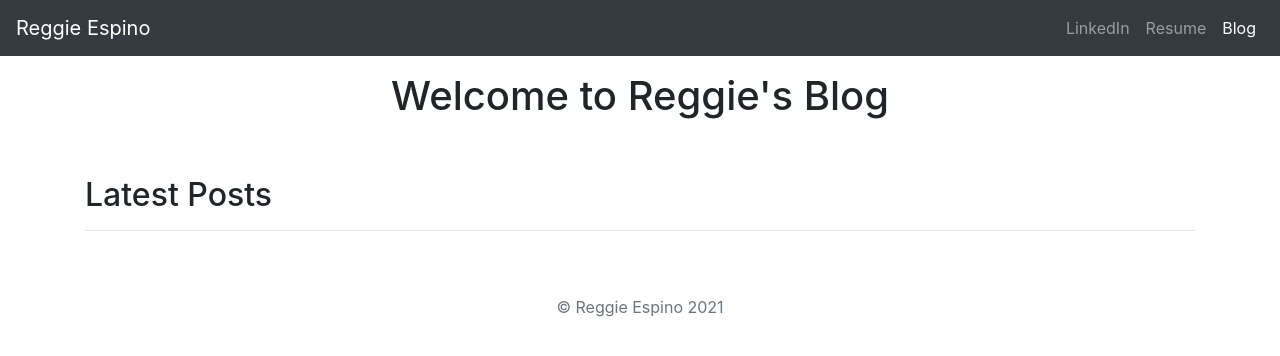
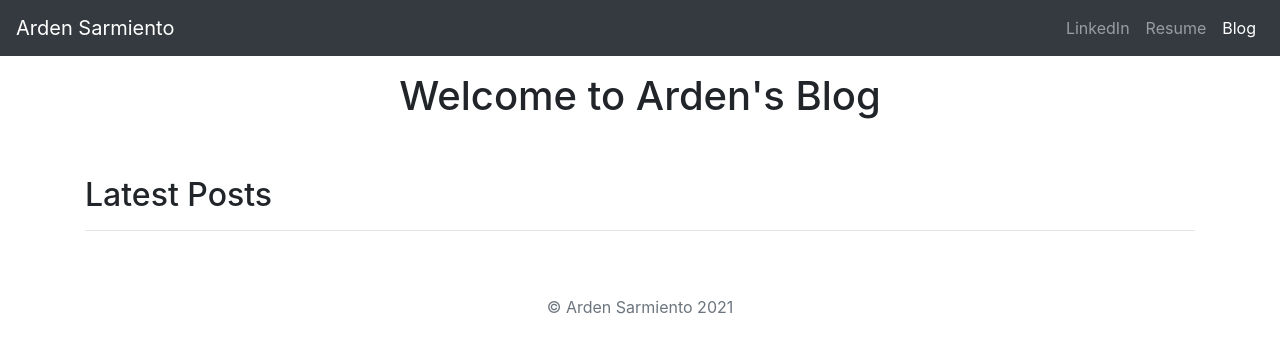
Before and after one commit to ajbsarmi/portfolio_project, a Django app: page /blog/ in a window 1280 px wide. Shown: the top 356 px of the page. Run offline with Django 3.2, Linux system fonts and the light colour scheme; data that the repository does not hold is empty; some libraries are stand-ins or nearby versions.

Commit message:
modified html files

```diff
--- a/blog/templates/blog/allblogs.html
+++ b/blog/templates/blog/allblogs.html
@@ -7,7 +7,7 @@
     <meta name="description" content="">
     <meta name="author" content="Mark Otto, Jacob Thornton, and Bootstrap contributors">
     <meta name="generator" content="Hugo 0.83.1">
-    <title>Reggie's Blog</title>
+    <title>Arden Sarmiento</title>
 
 
     <!-- Bootstrap core CSS -->
@@ -40,14 +40,14 @@
 
 <header>
     <nav class="navbar navbar-expand-lg navbar-dark bg-dark">
-        <a class="navbar-brand" href="{% url 'home' %}">Reggie Espino</a>
+        <a class="navbar-brand" href="{% url 'home' %}">Arden Sarmiento</a>
         <button class="navbar-toggler" type="button" data-toggle="collapse" data-target="#navbarNav" aria-controls="navbarNav" aria-expanded="false" aria-label="Toggle navigation">
           <span class="navbar-toggler-icon"></span>
         </button>
         <div class="collapse navbar-collapse" id="navbarNav">
           <ul class="navbar-nav ml-auto">
             <li class="nav-item">
-              <a class="nav-link" href="https://www.linkedin.com/in/reggie-espino-831b70144">LinkedIn</a>
+              <a class="nav-link" href="https://www.linkedin.com/in/ardensarmiento">LinkedIn</a>
             </li>
             <li class="nav-item">
               <a class="nav-link" href="{% static 'resume.pdf' %}">Resume</a>
@@ -64,7 +64,7 @@
 <main role="main">
     <div class="container">
 
-    <h1 class="text-center pt-3">Welcome to Reggie's Blog</h1>
+    <h1 class="text-center pt-3">Welcome to Arden's Blog</h1>
     <br/>
     <br/>
     <h2>Latest Posts</h2>
@@ -87,7 +87,7 @@
 
 <footer class="text-muted py-5">
   <div class="container text-center">
-    <p>© Reggie Espino {% now "Y" %}</p>
+    <p>© Arden Sarmiento {% now "Y" %}</p>
   </div>
 </footer>
 
--- a/blog/templates/blog/detail.html
+++ b/blog/templates/blog/detail.html
@@ -40,14 +40,14 @@
 
 <header>
     <nav class="navbar navbar-expand-lg navbar-dark bg-dark">
-        <a class="navbar-brand" href="{% url 'home' %}">Reggie Espino</a>
+        <a class="navbar-brand" href="{% url 'home' %}">Arden Sarmiento</a>
         <button class="navbar-toggler" type="button" data-toggle="collapse" data-target="#navbarNav" aria-controls="navbarNav" aria-expanded="false" aria-label="Toggle navigation">
           <span class="navbar-toggler-icon"></span>
         </button>
         <div class="collapse navbar-collapse" id="navbarNav">
           <ul class="navbar-nav ml-auto">
             <li class="nav-item">
-              <a class="nav-link" href="https://www.linkedin.com/in/reggie-espino-831b70144">LinkedIn</a>
+              <a class="nav-link" href="https://www.linkedin.com/in/ardensarmiento">LinkedIn</a>
             </li>
             <li class="nav-item">
               <a class="nav-link" href="{% static 'resume.pdf' %}">Resume</a>
@@ -75,7 +75,7 @@
 
 <footer class="text-muted py-5">
   <div class="container text-center">
-    <p>© Reggie Espino {% now "Y" %}</p>
+    <p>© Arden Sarmiento {% now "Y" %}</p>
   </div>
 </footer>
 
--- a/portfolio/settings.py
+++ b/portfolio/settings.py
@@ -21,7 +21,6 @@ BASE_DIR = os.path.dirname(os.path.dirname(os.path.abspath(__file__)))
 
 # SECURITY WARNING: keep the secret key used in production secret!
 SECRET_KEY = 'y@^rzn(dwt0q(4vz$-l=p+20z%uo!n^@)48)3y_a#h2kvf(%rh'
-SECRET_KEY = 'y@^rzn(dwt0q(4vz$-l=p+20z%uoegg!n^@)48)3y_a#h2khotdogvf(%rh'
 # SECURITY WARNING: don't run with debug turned on in production!
 DEBUG = True
 
```
